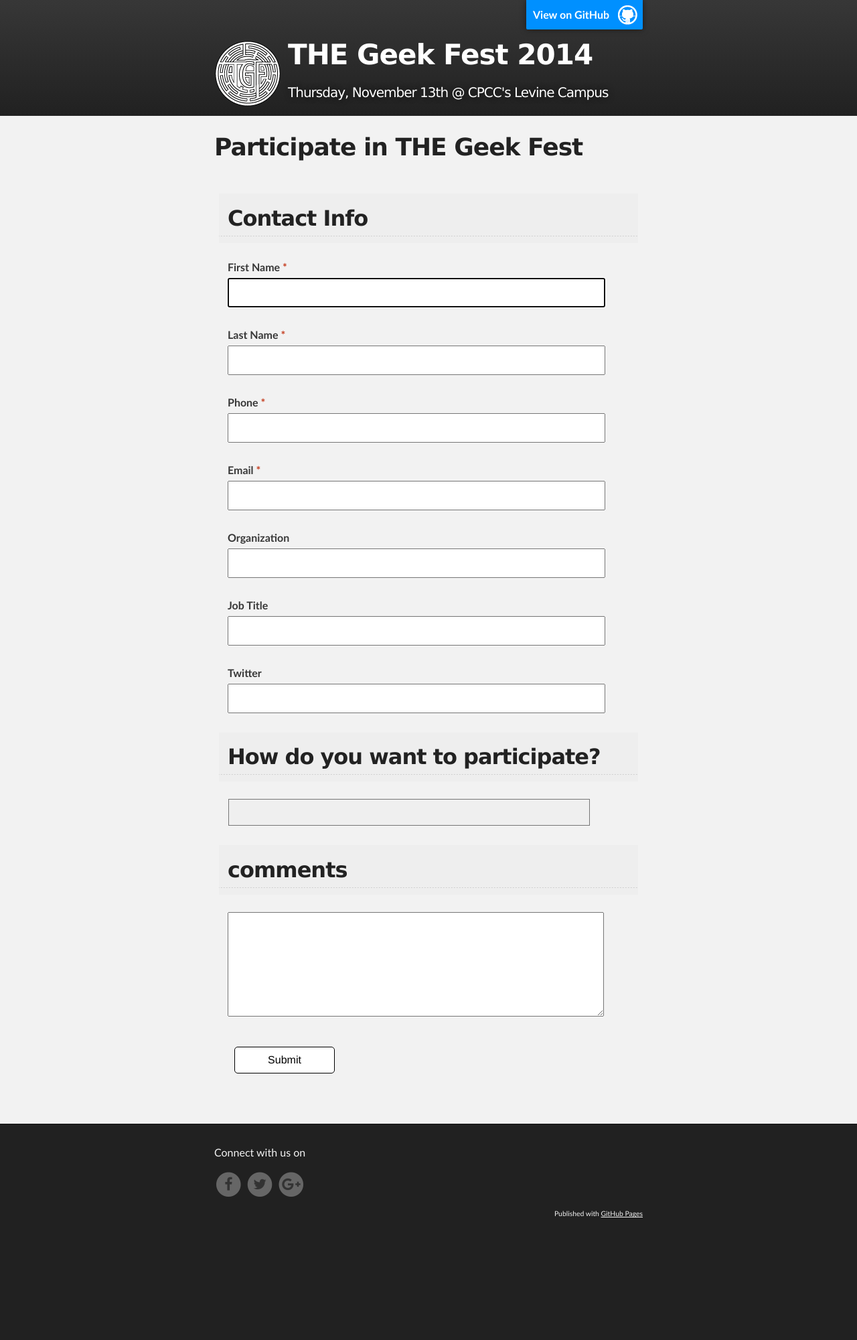
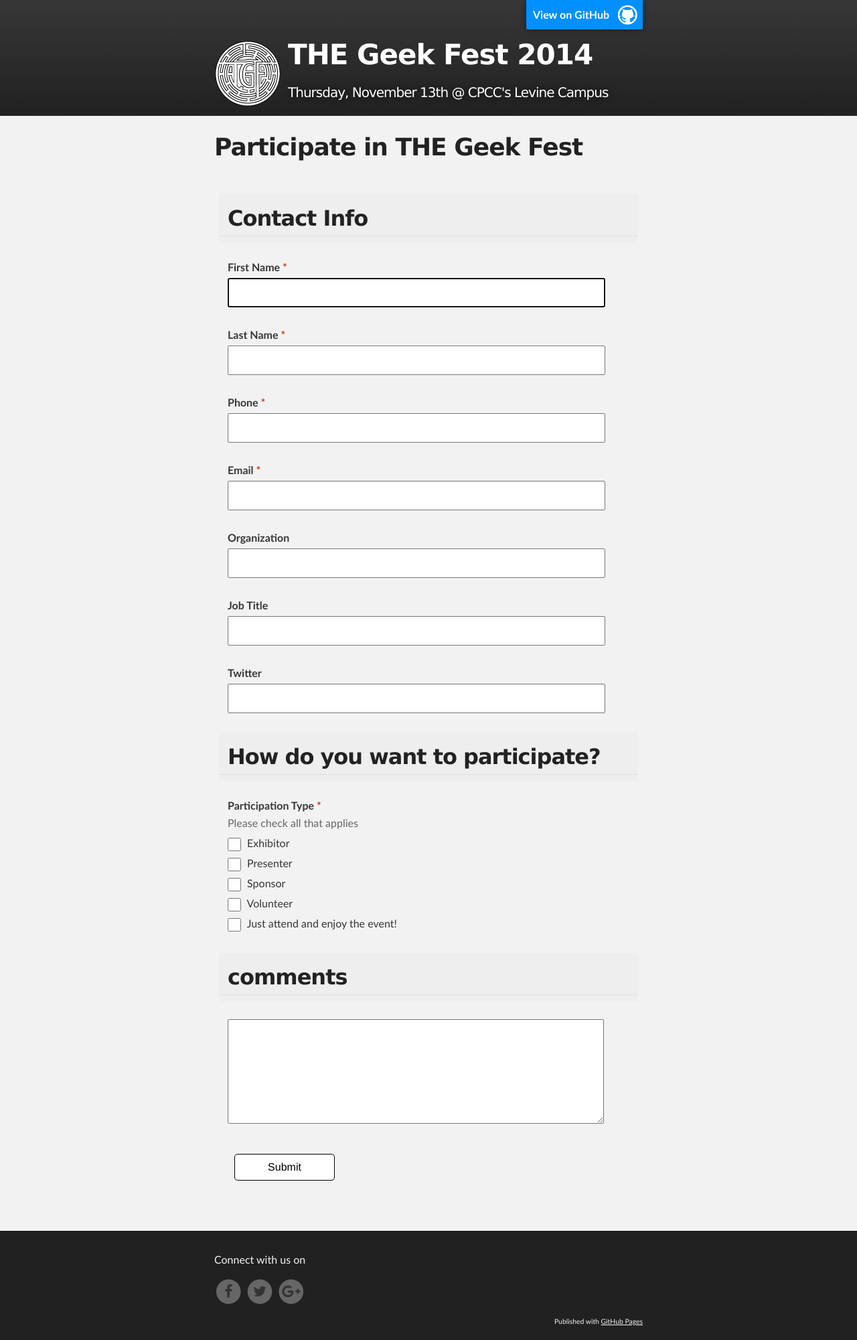
Before and after one commit to bkeyvani/thegeekfest.github.io, a Jekyll site: the page built from participate/index.html, in a window 1280 px wide. Shown: the whole page at 67% size. Built offline with Jekyll 4.4.1, drawn with Linux system fonts in a browser that asks for light colours; nearby versions of some CDN libraries; before the commit the page ends 1841 px from its top, so only the background shows below that.

Commit message:
change form select element to checkboxes

```diff
--- a/assets/javascripts/main.js
+++ b/assets/javascripts/main.js
@@ -37,6 +37,14 @@
     if ($(this).attr("id") === "entry_843662138") {
       validatePhone($(this));
     }
+
+    // validate participate checkboxes
+    var chkbxs = $('input:checked');
+    if (chkbxs.length < 1) {
+      $('ul.ss-choices-required').addClass("required").attr("aria-invalid", true);
+    } else {
+      $('ul.ss-choices-required').removeClass("required").removeAttr("aria-invalid");
+    }
   });
 }
 
@@ -55,8 +63,9 @@
 }
 
 $(document).ready(function () {
-  // add evenlistener to required form fields on blur
-  var requiredFields = $("*[required]");
+  // add evenlistener to required form fields (aria-required="true" attribute)
+  // on blur
+  var requiredFields = $("*[aria-required=true]");
 
   requiredFields.blur(function () {
     checkRequiredFields($(this));
--- a/assets/stylesheets/formview_ltr.css
+++ b/assets/stylesheets/formview_ltr.css
@@ -244,6 +244,10 @@
     padding-bottom: .5em;
 }
 
+.ss-choice-item-control {
+    vertical-align: middle;
+}
+
 .ss-section-title {
     background-color: #eee;
     padding: 0.4em;
@@ -409,6 +413,7 @@
 
 form label input[type="radio"], form label input[type="checkbox"] {
     margin-top: 0px;
+    margin-bottom: 0px;
     min-height: 20px;
 }
 
--- a/participate/index.html
+++ b/participate/index.html
@@ -140,25 +140,58 @@
       </div>
     </div>
     <div class="ss-form-question errorbox-good" role="listitem">
-      <div dir="ltr" class="ss-item ss-item-required ss-select">
+      <div dir="ltr" class="ss-item ss-item-required ss-checkbox">
         <div class="ss-form-entry">
-          <label class="ss-q-item-label" for="entry_2128012833">
-            <!--
-            <div class="ss-q-title">Contribution Type
+          <label class="ss-q-item-label" for="entry_1604995427">
+            <div class="ss-q-title">Participation Type
               <label for="itemView.getDomIdToLabel()" aria-label="(Required field)"></label>
               <span class="ss-required-asterisk">*</span>
             </div>
-            -->
-            <div class="ss-q-help ss-secondary-text" dir="ltr"></div>
+            <div class="ss-q-help ss-secondary-text" dir="ltr">Please check all that applies</div>
           </label>
-          <select name="entry.2128012833" id="entry_2128012833" aria-label="Contribution Type  " aria-required="true" required="">
-            <option value=""></option>
-            <option value="Exhibitor">Exhibitor</option>
-            <option value="Presenter">Presenter</option>
-            <option value="Sponsor">Sponsor</option>
-            <option value="Volunteer">Volunteer</option>
-            <option value="Attendee">Just attend and enjoy the event!</option>
-          </select>
+          <ul class="ss-choices ss-choices-required" role="group" aria-label="Participation Type Please check all that applies ">
+            <li class="ss-choice-item">
+              <label>
+                <span class="ss-choice-item-control goog-inline-block">
+                  <input type="checkbox" name="entry.2128012833" value="Exhibitor" id="group_2128012833_1" role="checkbox" class="ss-q-checkbox" aria-required="true">
+                </span>
+                <span class="ss-choice-label">Exhibitor</span>
+              </label>
+            </li>
+            <li class="ss-choice-item">
+              <label>
+                <span class="ss-choice-item-control goog-inline-block">
+                  <input type="checkbox" name="entry.2128012833" value="Presenter" id="group_2128012833_2" role="checkbox" class="ss-q-checkbox" aria-required="true">
+                </span>
+                <span class="ss-choice-label">Presenter</span>
+              </label>
+            </li>
+            <li class="ss-choice-item">
+              <label>
+                <span class="ss-choice-item-control goog-inline-block">
+                  <input type="checkbox" name="entry.2128012833" value="Sponsor" id="group_2128012833_3" role="checkbox" class="ss-q-checkbox" aria-required="true">
+                </span>
+                <span class="ss-choice-label">Sponsor</span>
+              </label>
+            </li>
+            <li class="ss-choice-item">
+              <label>
+                <span class="ss-choice-item-control goog-inline-block">
+                  <input type="checkbox" name="entry.2128012833" value="Volunteer" id="group_2128012833_4" role="checkbox" class="ss-q-checkbox" aria-required="true">
+                </span>
+                <span class="ss-choice-label">Volunteer</span>
+              </label>
+            </li>
+            <li class="ss-choice-item">
+              <label>
+                <span class="ss-choice-item-control goog-inline-block">
+                  <input type="checkbox" name="entry.2128012833" value="Attendee" id="group_2128012833_5" role="checkbox" class="ss-q-checkbox" aria-required="true">
+                </span>
+                <span class="ss-choice-label">Just attend and enjoy the event!</span>
+              </label>
+            </li>
+          </ul>
+          <div class="error-message" id="1604995427_errorMessage"></div>
           <div class="required-message">This is a required question</div>
         </div>
       </div>
```
